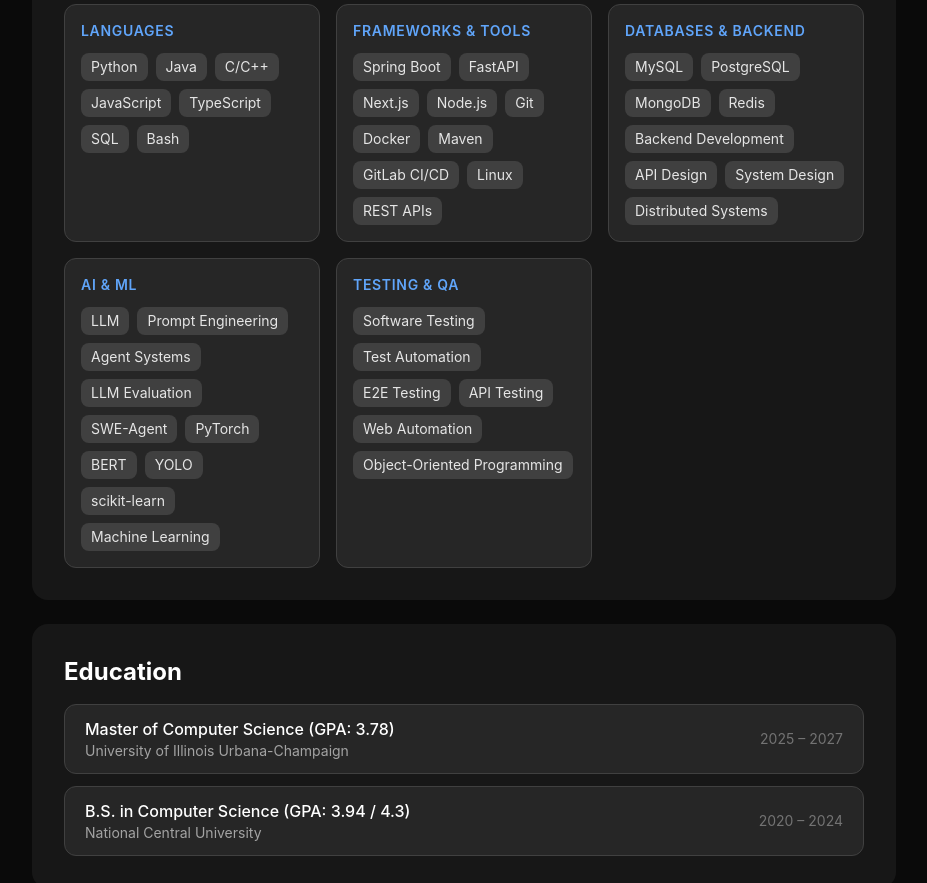
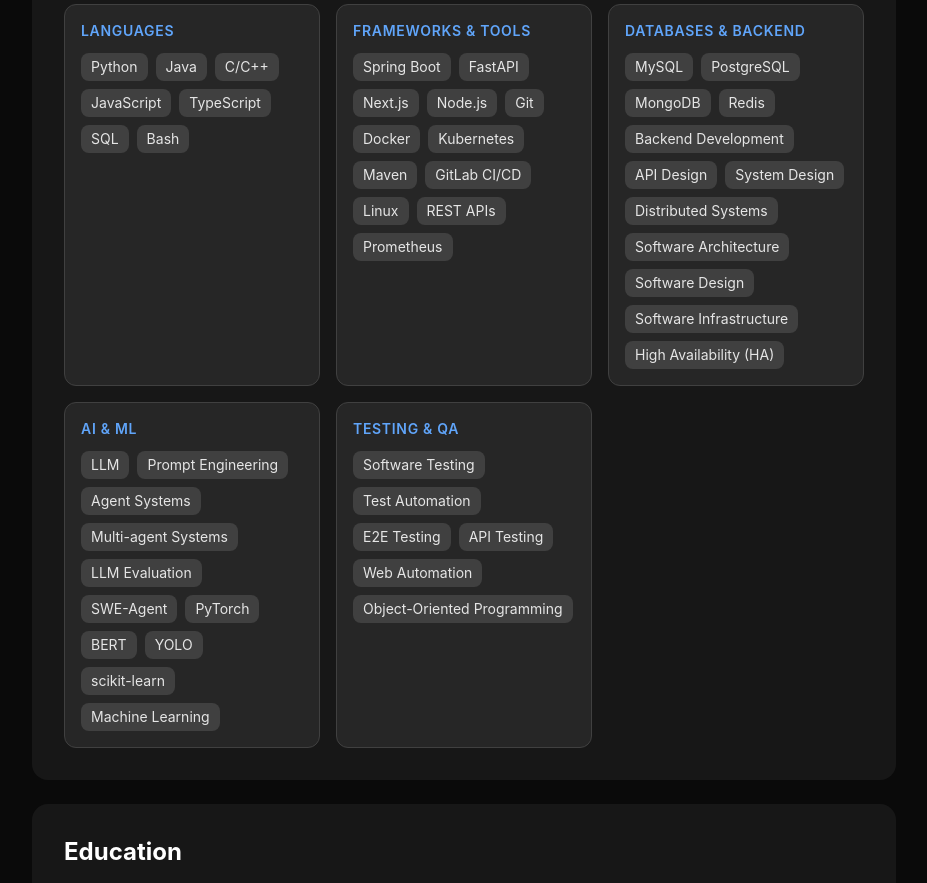
Before and after one commit to Alex-Wu1122/ai-agent-website, a Next.js app: page / in a window 1280 px wide. Shown: the part 2380-3263 px from the top of the page, without its empty margins (176-1103 px from the left). Built offline with nearby package versions, Linux system fonts and the light colour scheme.

Commit message:
Add MediaTek internship skills to skills list

```diff
--- a/src/data/skills.ts
+++ b/src/data/skills.ts
@@ -14,10 +14,12 @@
       "Node.js",
       "Git",
       "Docker",
+      "Kubernetes",
       "Maven",
       "GitLab CI/CD",
       "Linux",
-      "REST APIs"
+      "REST APIs",
+      "Prometheus"
     ],
   },
   {
@@ -30,7 +32,11 @@
       "Backend Development",
       "API Design",
       "System Design",
-      "Distributed Systems"
+      "Distributed Systems",
+      "Software Architecture",
+      "Software Design",
+      "Software Infrastructure",
+      "High Availability (HA)"
     ],
   },
   {
@@ -39,6 +45,7 @@
       "LLM",
       "Prompt Engineering",
       "Agent Systems",
+      "Multi-agent Systems",
       "LLM Evaluation",
       "SWE-Agent",
       "PyTorch",
```
